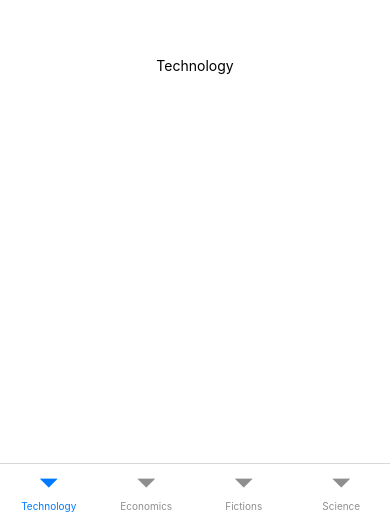
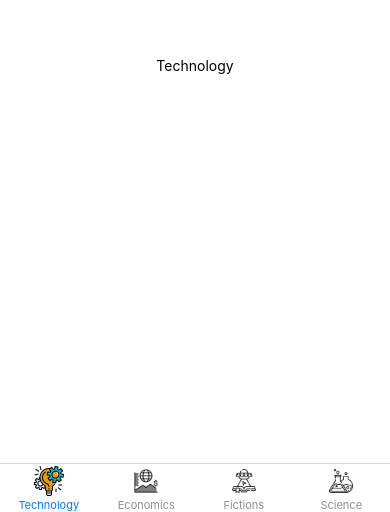
Before and after one commit to sendyakbar/LibraryApp, a React Native app: screen /MainBottomTabNavigator in a window 390 px wide. Shown: the part 332-844 px from the top of the page. Built offline with nearby package versions, Linux system fonts and the light colour scheme.

Commit message:
feat: create tab bar icon

```diff
--- /dev/null
+++ b/src/components/TabBarIcon.tsx
@@ -0,0 +1,34 @@
+import React, {FC} from 'react';
+import {ImageProps, Image, StyleSheet} from 'react-native';
+
+type TabBarIconProps = {
+  focused: boolean;
+  source: {
+    iconActive: ImageProps;
+    iconInactive: ImageProps;
+  };
+};
+
+const TabBarIcon: FC<TabBarIconProps> = props => {
+  const {source, focused} = props;
+
+  return (
+    <Image
+      source={focused ? source.iconActive : source.iconInactive}
+      style={focused ? styles.iconActive : styles.iconInactive}
+    />
+  );
+};
+
+const styles = StyleSheet.create({
+  iconActive: {
+    height: 32,
+    width: 32,
+  },
+  iconInactive: {
+    height: 24,
+    width: 24,
+  },
+});
+
+export default TabBarIcon;
--- a/src/navigation/MainBottomTabNavigator.tsx
+++ b/src/navigation/MainBottomTabNavigator.tsx
@@ -1,7 +1,10 @@
 import React, {FC} from 'react';
 import {createBottomTabNavigator} from '@react-navigation/bottom-tabs';
+import {ImageProps} from 'react-native';
 
 import BookListScreen from '../screens/BookListScreen';
+import {icon} from '../themes/icons';
+import TabBarIcon from '../components/TabBarIcon';
 
 export type MainBottomTabParamList = {
   Technology: {name: string};
@@ -10,18 +13,40 @@ export type MainBottomTabParamList = {
   Science: {name: string};
 };
 
-const Tab = createBottomTabNavigator<MainBottomTabParamList>();
-
 type Subjects = {
   id: number;
   name: string;
+  iconActive: ImageProps;
+  iconInactive: ImageProps;
 };
 
+const Tab = createBottomTabNavigator<MainBottomTabParamList>();
+
 const subjects = [
-  {id: 1, name: 'Technology'},
-  {id: 2, name: 'Economics'},
-  {id: 3, name: 'Fictions'},
-  {id: 4, name: 'Science'},
+  {
+    id: 1,
+    name: 'Technology',
+    iconActive: icon.technology,
+    iconInactive: icon.technologyInactive,
+  },
+  {
+    id: 2,
+    name: 'Economics',
+    iconActive: icon.economics,
+    iconInactive: icon.economicsInactive,
+  },
+  {
+    id: 3,
+    name: 'Fictions',
+    iconActive: icon.fictions,
+    iconInactive: icon.fictionsInactive,
+  },
+  {
+    id: 4,
+    name: 'Science',
+    iconActive: icon.science,
+    iconInactive: icon.scienceInactive,
+  },
 ];
 
 const MainBottomTabNavigator: FC = () => {
@@ -36,6 +61,17 @@ const MainBottomTabNavigator: FC = () => {
           options={{
             title: d.name,
             headerShown: false,
+            tabBarIcon: ({focused}) =>
+              TabBarIcon({
+                focused,
+                source: {
+                  iconActive: d.iconActive,
+                  iconInactive: d.iconInactive,
+                },
+              }),
+            tabBarLabelStyle: {
+              fontSize: 11,
+            },
           }}
           initialParams={{
             name: d.name,
```
